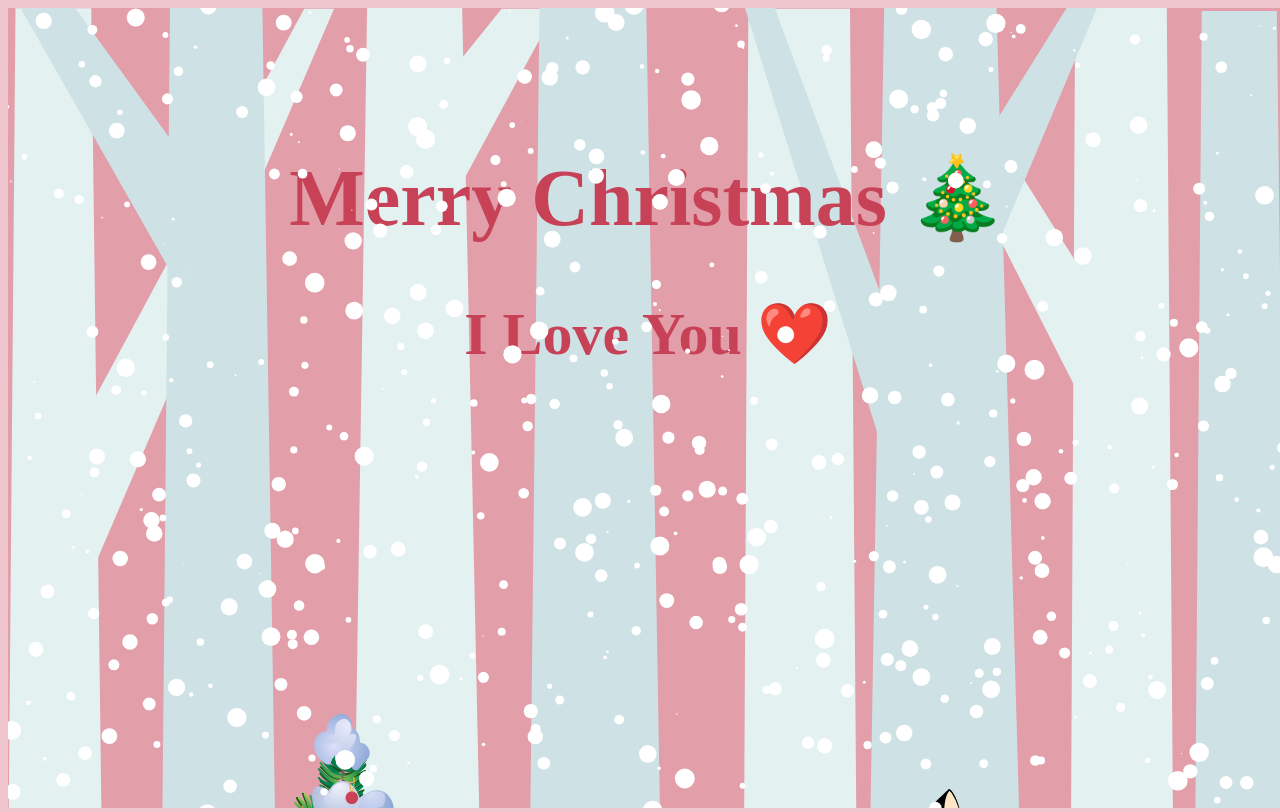
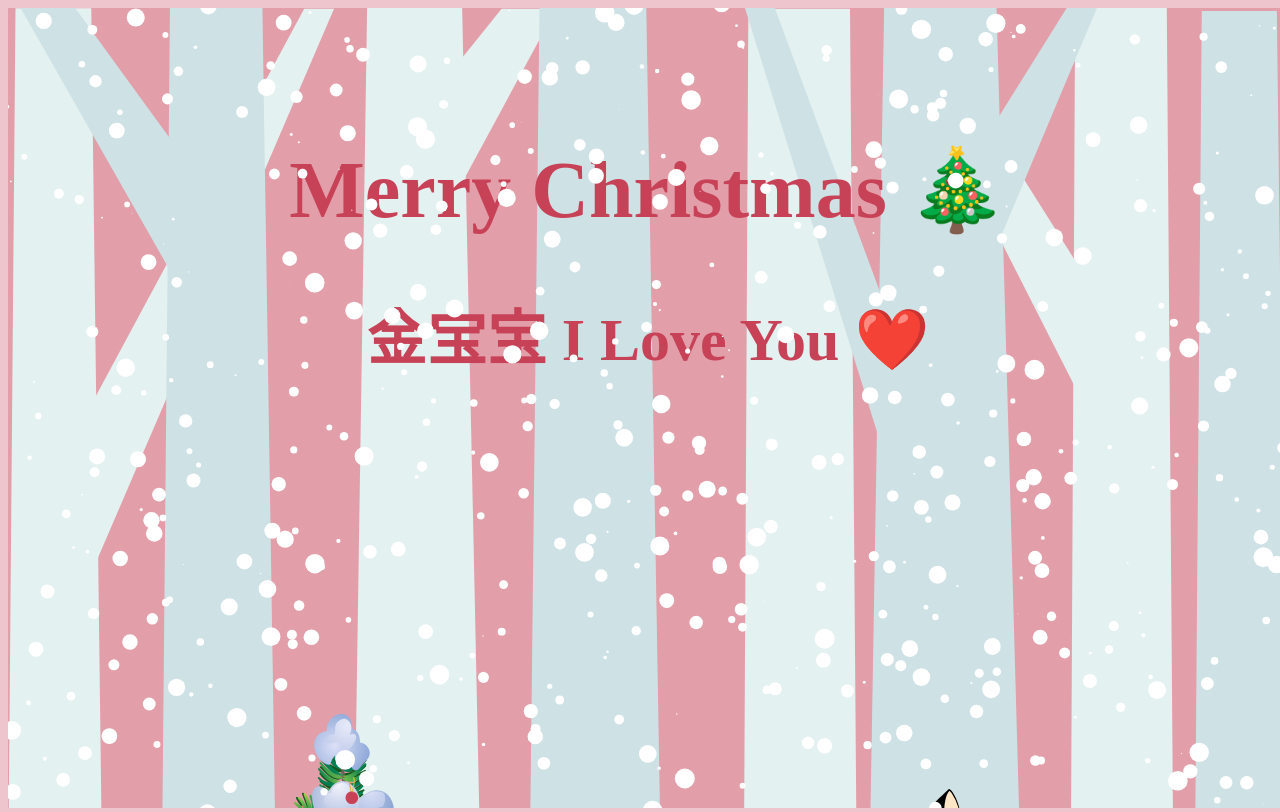
Before and after one commit to hhx-0110/jin, a plain HTML site: page index.html in a window 1280 px wide. Drawn offline with Linux system fonts and the light colour scheme; a web font is replaced by a local one.

Commit message:
Update index.html

```diff
--- a/index.html
+++ b/index.html
@@ -88,7 +88,7 @@
     <div class="trees">
       <div class="merry">
         <h1>Merry Christmas 🎄</h1>
-        <h2>I Love You ❤️</h2>
+        <h2>金宝宝 I Love You ❤️</h2>
       </div>
       <div class="fox">
         <img src="./critters.svg" width="300px" />
```
